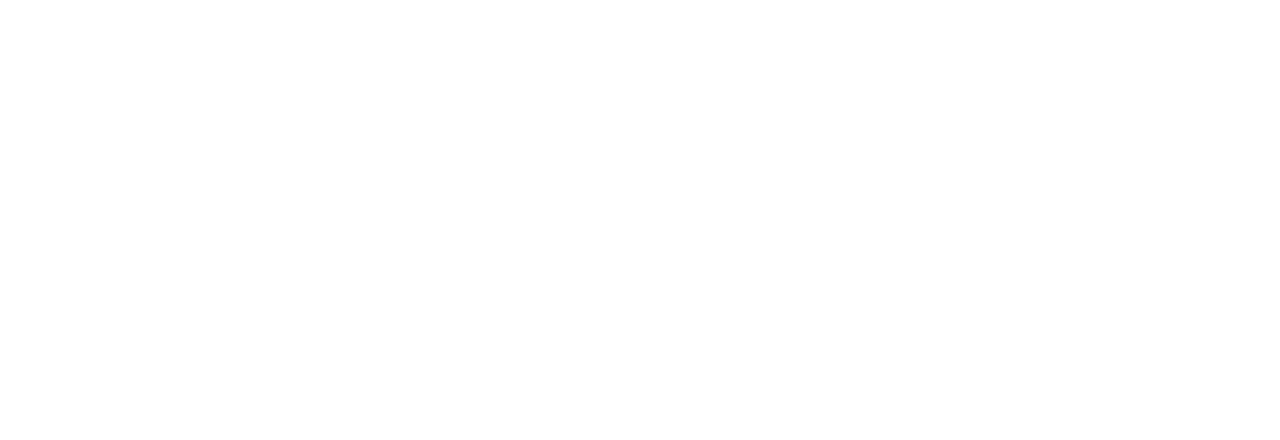
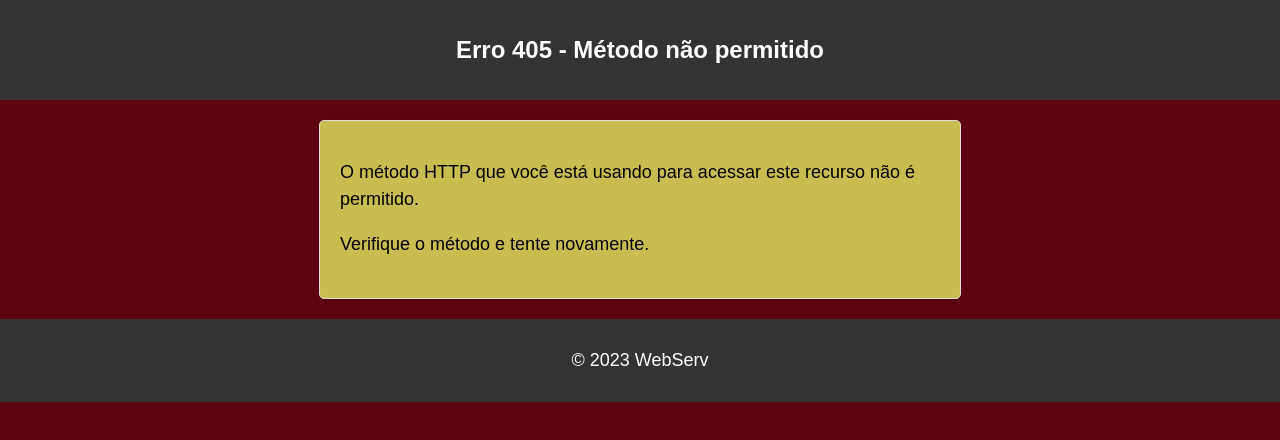
Before and after one commit to carlalrfranca/WebServ, a plain HTML site: page web/error/405.html in a window 1280 px wide. Drawn offline with Linux system fonts and the light colour scheme.

Commit message:
adds style.css and classes

```diff
--- a/web/error/400.html
+++ b/web/error/400.html
@@ -0,0 +1,23 @@
+<!DOCTYPE html>
+<html lang="pt-br">
+<head>
+    <meta charset="UTF-8">
+    <meta name="viewport" content="width=device-width, initial-scale=1.0">
+    <title>Erro 400 - Solicitação Inválida</title>
+    <link rel="stylesheet" href="style.css">
+</head>
+    <body class="error400">
+        <header>
+            <h1>Error 400 - Solicitação Inválida</h1>
+        </header>
+        <main>
+            <section>
+                <p>A solicitação que você fez ao servidor é inválida ou malformada.</p>
+                <p>Por favor, verifique a URL ou os parâmetros da solicitação e tente novamente.</p>
+            </section>
+        </main>
+        <footer>
+            <p>&copy; 2023 WebServ</p>
+        </footer>
+    </body>
+</html>
--- a/web/error/405.html
+++ b/web/error/405.html
@@ -0,0 +1,23 @@
+<!DOCTYPE html>
+<html lang="pt-br">
+<head>
+    <meta charset="UTF-8">
+    <meta name="viewport" content="width=device-width, initial-scale=1.0">
+    <title>Erro 405 - Método não permitido</title>
+    <link rel="stylesheet" href="style.css">
+</head>
+    <body class="error405">
+        <header>
+            <h1>Erro 405 - Método não permitido</h1>
+        </header>
+        <main>
+            <section>
+                <p>O método HTTP que você está usando para acessar este recurso não é permitido.</p>
+                <p>Verifique o método e tente novamente.</p>
+            </section>
+        </main>
+        <footer>
+            <p>&copy; 2023 WebServ</p>
+        </footer>
+    </body>
+</html>
--- /dev/null
+++ b/web/error/style.css
@@ -0,0 +1,68 @@
+/* Estilos gerais */
+body {
+    font-family: Arial, sans-serif;
+    background-color: #f2f2f2;
+    margin: 0;
+    padding: 0;
+}
+
+header {
+    background-color: #333;
+    color: #fff;
+    padding: 20px;
+    text-align: center;
+}
+
+header h1 {
+    font-size: 24px;
+}
+
+main {
+    max-width: 600px;
+    margin: 20px auto;
+    padding: 20px;
+    background-color: #c9bd52;
+    border: 1px solid #ddd;
+    border-radius: 5px;
+    box-shadow: 0 0 10px rgba(0, 0, 0, 0.1);
+}
+
+section {
+    margin-bottom: 20px;
+}
+
+p {
+    font-size: 18px;
+    line-height: 1.5;
+}
+
+footer {
+    text-align: center;
+    background-color: #333;
+    color: #fff;
+    padding: 10px;
+}
+
+body.error400 {
+    background-color: #831e40;
+}
+
+body.error403 {
+    background-color: #105c76;
+}
+
+body.error404 {
+    background-color: #125f09;
+}
+
+body.error405 {
+    background-color: #5d0511;
+}
+
+body.error500 {
+    background-color: #05e081;
+}
+
+body.error505 {
+    background-color: #f3f0f1;
+}
--- /dev/null
+++ b/web/pages/style.css
@@ -0,0 +1,60 @@
+/* Estilos gerais */
+body {
+    font-family: Arial, sans-serif;
+    background-color: #f2f2f2;
+    margin: 0;
+    padding: 0;
+}
+
+header {
+    background-color: #333;
+    color: #fff;
+    padding: 20px;
+    text-align: center;
+}
+
+header h1 {
+    font-size: 24px;
+}
+
+main {
+    max-width: 600px;
+    margin: 20px auto;
+    padding: 20px;
+    background-color: #727a9c;
+    border: 1px solid #ddd;
+    border-radius: 5px;
+    box-shadow: 0 0 10px rgba(0, 0, 0, 0.1);
+}
+
+section {
+    margin-bottom: 20px;
+}
+
+p {
+    font-size: 18px;
+    line-height: 1.5;
+}
+
+footer {
+    text-align: center;
+    background-color: #333;
+    color: #fff;
+    padding: 10px;
+}
+
+body.about {
+    background-color: #2b095c;
+}
+
+body.home {
+    background-color: #2b095c;
+}
+
+body.start {
+    background-color: #2b095c;
+}
+
+body.tour {
+    background-color: #2b095c;
+}
```
Also changed, not shown: web/error/403.html (+23 -0 lines), web/error/404.html (+23 -0 lines), web/error/500.html (+23 -0 lines), web/error/505.html (+23 -0 lines), web/pages/About.html (+2 -6 lines), web/pages/Home.html (+2 -2 lines), web/pages/Start.html (+4 -9 lines), web/pages/Tour.html (+6 -12 lines).
